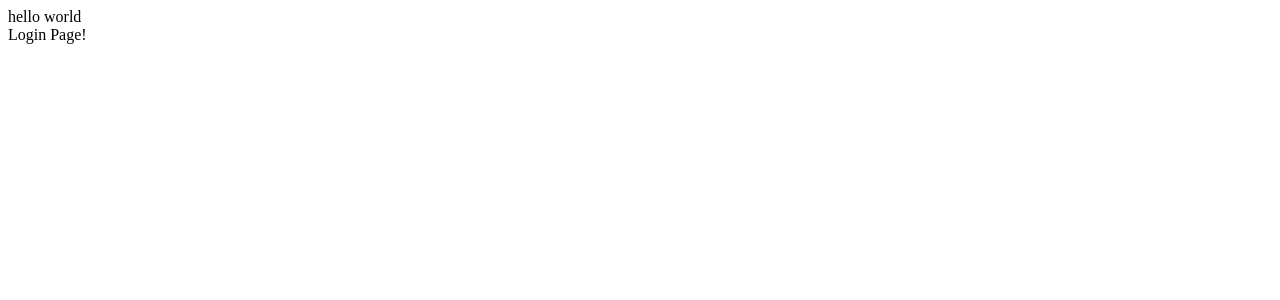
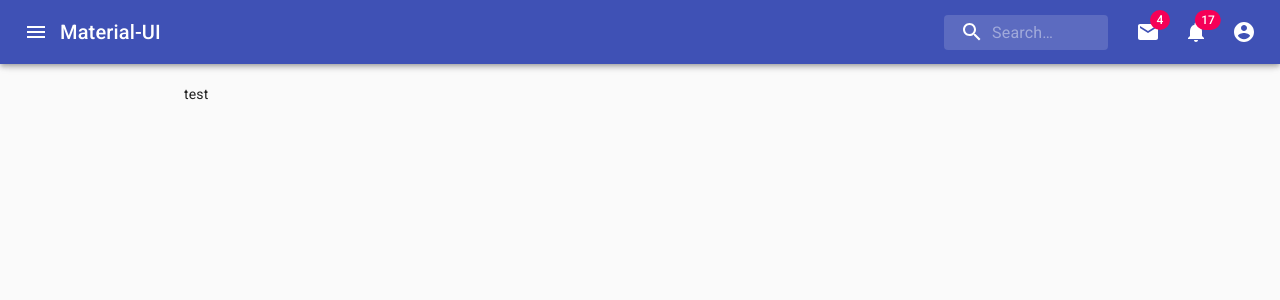
Before and after one commit to pasannissanka/monorepo_boilerplate, a React (Create React App) app in the folder packages/web-react/: page / in a window 1280 px wide. Shown: the top 300 px of the page. Built offline with nearby package versions, Linux system fonts and the light colour scheme.

Commit message:
navbar, routing

```diff
--- a/packages/web-react/public/index.html
+++ b/packages/web-react/public/index.html
@@ -15,6 +15,8 @@
       user's mobile device or desktop. See https://developers.google.com/web/fundamentals/web-app-manifest/
     -->
     <link rel="manifest" href="%PUBLIC_URL%/manifest.json" />
+    <link rel="stylesheet" href="https://fonts.googleapis.com/css?family=Roboto:300,400,500,700&display=swap" />
+
     <!--
       Notice the use of %PUBLIC_URL% in the tags above.
       It will be replaced with the URL of the `public` folder during the build.
--- a/packages/web-react/src/App.tsx
+++ b/packages/web-react/src/App.tsx
@@ -1,12 +1,48 @@
 import React from "react";
+import {
+	Container,
+	List,
+	ListItem,
+	ListItemIcon,
+	ListItemText,
+} from "@material-ui/core";
+import { Inbox, Mail } from "@material-ui/icons";
+import { BrowserRouter as Router, Switch, Route } from "react-router-dom";
+
+import { Navbar } from "./components/Navbar/Navbar";
 import { Login } from "./modules/auth/login/Login";
 
 function App() {
+	const drawer = (
+		<List>
+			{["All test", "Trash", "Spam"].map((text, index) => (
+				<ListItem button key={text}>
+					<ListItemIcon>{index % 2 === 0 ? <Inbox /> : <Mail />}</ListItemIcon>
+					<ListItemText primary={text} />
+				</ListItem>
+			))}
+		</List>
+	);
+
 	return (
-		<div className="App">
-			hello world
-			<Login />
-		</div>
+		<Router>
+			<div className="App">
+				<Navbar drawerChildren={drawer} />
+				<Container maxWidth="md" style={{ marginTop: 20 }}>
+					<Switch>
+						<Route path="/about">
+							<Login />
+						</Route>
+						<Route path="/users">
+							<Login />
+						</Route>
+						<Route path="/">
+							<div>test</div>
+						</Route>
+					</Switch>
+				</Container>
+			</div>
+		</Router>
 	);
 }
 
--- /dev/null
+++ b/packages/web-react/src/components/Navbar/Navbar.tsx
@@ -0,0 +1,294 @@
+import React from "react";
+import {
+	AppBar,
+	CssBaseline,
+	Drawer,
+	fade,
+	IconButton,
+	InputBase,
+	makeStyles,
+	MenuItem,
+	Toolbar,
+	Typography,
+	Menu,
+	Badge,
+	Backdrop,
+} from "@material-ui/core";
+import {
+	AccountCircle,
+	Close,
+	Mail,
+	Notifications,
+	Search,
+	Menu as MenuIcon,
+	More,
+} from "@material-ui/icons/";
+
+interface Props {
+	window?: () => Window;
+	drawerChildren?: React.ReactElement;
+}
+
+const drawerWidth = 240;
+
+const useStyles = makeStyles((theme) => ({
+	root: {
+		flexGrow: 1,
+		display: "flex",
+	},
+	appBar: {
+		zIndex: theme.zIndex.drawer + 1,
+	},
+	menuButton: {
+		marginRight: theme.spacing(2),
+	},
+	title: {
+		flexGrow: 1,
+		display: "none",
+		[theme.breakpoints.up("sm")]: {
+			display: "block",
+		},
+	},
+	search: {
+		position: "relative",
+		borderRadius: theme.shape.borderRadius,
+		backgroundColor: fade(theme.palette.common.white, 0.15),
+		"&:hover": {
+			backgroundColor: fade(theme.palette.common.white, 0.25),
+		},
+		marginRight: theme.spacing(2),
+		marginLeft: 0,
+		width: "100%",
+		[theme.breakpoints.up("sm")]: {
+			marginLeft: theme.spacing(1),
+			width: "auto",
+		},
+	},
+	searchIcon: {
+		padding: theme.spacing(0, 2),
+		height: "100%",
+		position: "absolute",
+		pointerEvents: "none",
+		display: "flex",
+		alignItems: "center",
+		justifyContent: "center",
+	},
+	inputRoot: {
+		color: "inherit",
+	},
+	inputInput: {
+		padding: theme.spacing(1, 1, 1, 0),
+		// vertical padding + font size from searchIcon
+		paddingLeft: `calc(1em + ${theme.spacing(4)}px)`,
+		transition: theme.transitions.create("width"),
+		width: "100%",
+		[theme.breakpoints.up("sm")]: {
+			width: "12ch",
+			"&:focus": {
+				width: "20ch",
+			},
+		},
+	},
+	drawer: {
+		width: drawerWidth,
+		flexShrink: 0,
+	},
+	drawerPaper: {
+		width: drawerWidth,
+	},
+	drawerContainer: {
+		marginTop: 60,
+		overflow: "auto",
+	},
+	sectionDesktop: {
+		display: "none",
+		[theme.breakpoints.up("md")]: {
+			display: "flex",
+		},
+	},
+	sectionMobile: {
+		display: "flex",
+		[theme.breakpoints.up("md")]: {
+			display: "none",
+		},
+	},
+}));
+
+export const Navbar = (props: Props) => {
+	const classes = useStyles();
+	const [drawerToggle, setdrawerToggle] = React.useState(false);
+	const [anchorEl, setAnchorEl] = React.useState<null | HTMLElement>(null);
+	const [
+		mobileMoreAnchorEl,
+		setMobileMoreAnchorEl,
+	] = React.useState<null | HTMLElement>(null);
+
+	const handleDrawerToggle = () => {
+		setdrawerToggle(!drawerToggle);
+	};
+
+	const isMenuOpen = Boolean(anchorEl);
+	const isMobileMenuOpen = Boolean(mobileMoreAnchorEl);
+
+	const handleProfileMenuOpen = (event: React.MouseEvent<HTMLElement>) => {
+		setAnchorEl(event.currentTarget);
+	};
+	const handleMobileMenuOpen = (event: React.MouseEvent<HTMLElement>) => {
+		setMobileMoreAnchorEl(event.currentTarget);
+	};
+	const handleMobileMenuClose = () => {
+		setMobileMoreAnchorEl(null);
+	};
+	const handleMenuClose = () => {
+		setAnchorEl(null);
+		handleMobileMenuClose();
+	};
+
+	const drawer = (
+		<div className={classes.drawerContainer}>{props.drawerChildren}</div>
+	);
+
+	const menuId = "primary-search-account-menu";
+	const renderMenu = (
+		<Menu
+			anchorEl={anchorEl}
+			anchorOrigin={{ vertical: "top", horizontal: "right" }}
+			id={menuId}
+			keepMounted
+			transformOrigin={{ vertical: "top", horizontal: "right" }}
+			open={isMenuOpen}
+			onClose={handleMenuClose}
+		>
+			<MenuItem onClick={handleMenuClose}>Profile</MenuItem>
+			<MenuItem onClick={handleMenuClose}>My account</MenuItem>
+		</Menu>
+	);
+
+	const mobileMenuId = "primary-search-account-menu-mobile";
+	const renderMobileMenu = (
+		<Menu
+			anchorEl={mobileMoreAnchorEl}
+			anchorOrigin={{ vertical: "top", horizontal: "right" }}
+			id={mobileMenuId}
+			keepMounted
+			transformOrigin={{ vertical: "top", horizontal: "right" }}
+			open={isMobileMenuOpen}
+			onClose={handleMobileMenuClose}
+		>
+			<MenuItem>
+				<IconButton aria-label="show 4 new mails" color="inherit">
+					<Badge badgeContent={4} color="secondary">
+						<Mail />
+					</Badge>
+				</IconButton>
+				<p>Messages</p>
+			</MenuItem>
+			<MenuItem>
+				<IconButton aria-label="show 11 new notifications" color="inherit">
+					<Badge badgeContent={11} color="secondary">
+						<Notifications />
+					</Badge>
+				</IconButton>
+				<p>Notifications</p>
+			</MenuItem>
+			<MenuItem onClick={handleProfileMenuOpen}>
+				<IconButton
+					aria-label="account of current user"
+					aria-controls="primary-search-account-menu"
+					aria-haspopup="true"
+					color="inherit"
+				>
+					<AccountCircle />
+				</IconButton>
+				<p>Profile</p>
+			</MenuItem>
+		</Menu>
+	);
+
+	return (
+		<React.Fragment>
+			<CssBaseline />
+			<AppBar position="fixed" className={classes.appBar}>
+				<Toolbar>
+					{props.drawerChildren ? (
+						<IconButton
+							color="inherit"
+							aria-label="open drawer"
+							onClick={handleDrawerToggle}
+							edge="start"
+						>
+							{!drawerToggle ? <MenuIcon /> : <Close />}
+						</IconButton>
+					) : (
+						<React.Fragment></React.Fragment>
+					)}
+					<Typography className={classes.title} variant="h6" noWrap>
+						Material-UI
+					</Typography>
+					<div className={classes.search}>
+						<div className={classes.searchIcon}>
+							<Search />
+						</div>
+						<InputBase
+							placeholder="Search…"
+							classes={{
+								root: classes.inputRoot,
+								input: classes.inputInput,
+							}}
+							inputProps={{ "aria-label": "search" }}
+						/>
+					</div>
+					<div className={classes.sectionDesktop}>
+						<IconButton aria-label="show 4 new mails" color="inherit">
+							<Badge badgeContent={4} color="secondary">
+								<Mail />
+							</Badge>
+						</IconButton>
+						<IconButton aria-label="show 17 new notifications" color="inherit">
+							<Badge badgeContent={17} color="secondary">
+								<Notifications />
+							</Badge>
+						</IconButton>
+						<IconButton
+							edge="end"
+							aria-label="account of current user"
+							aria-controls={menuId}
+							aria-haspopup="true"
+							onClick={handleProfileMenuOpen}
+							color="inherit"
+						>
+							<AccountCircle />
+						</IconButton>
+					</div>
+					<div className={classes.sectionMobile}>
+						<IconButton
+							aria-label="show more"
+							aria-controls={mobileMenuId}
+							aria-haspopup="true"
+							onClick={handleMobileMenuOpen}
+							color="inherit"
+						>
+							<More />
+						</IconButton>
+					</div>
+				</Toolbar>
+			</AppBar>
+			{renderMobileMenu}
+			{renderMenu}
+			<Drawer
+				style={{ width: 500 }}
+				variant="persistent"
+				anchor="left"
+				open={drawerToggle}
+				className={classes.drawer}
+				classes={{
+					paper: classes.drawerPaper,
+				}}
+			>
+				{drawer}
+			</Drawer>
+			<Toolbar />
+			<Backdrop open={drawerToggle} onClick={handleDrawerToggle}></Backdrop>
+		</React.Fragment>
+	);
+};
--- a/packages/web-react/src/modules/auth/login/Login.tsx
+++ b/packages/web-react/src/modules/auth/login/Login.tsx
@@ -1,5 +1,5 @@
 import React from 'react';
-import { useLoginMutation } from '../../../generated/graphql';
+// import { useLoginMutation } from '../../../generated/graphql';
 
 
 
```
Also changed, not shown: packages/web-react/package.json (+9 -3 lines), packages/web-react/src/modules/auth/graphql/login.graphql (renamed from packages/web-react/src/modules/auth/login/graphql/login.graphql), 2 other files (tests, documents, lock files or other folders).
